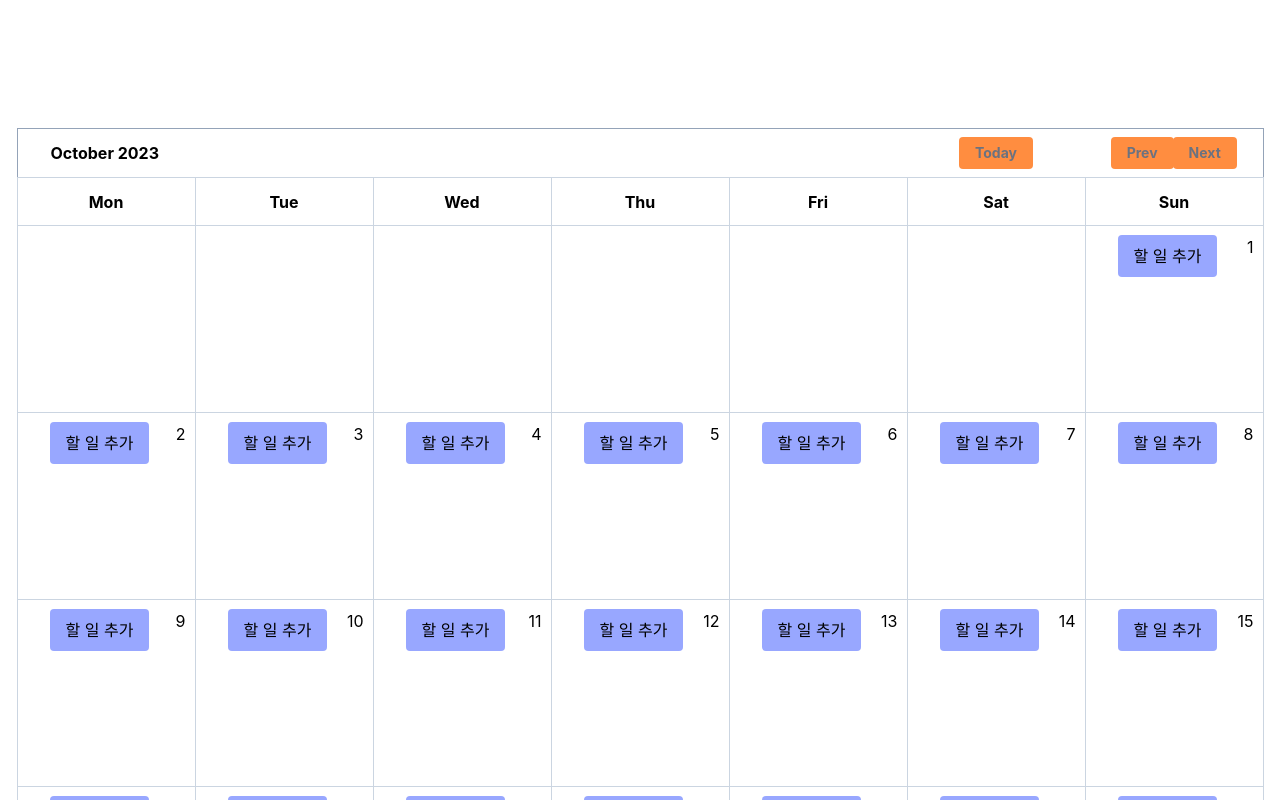
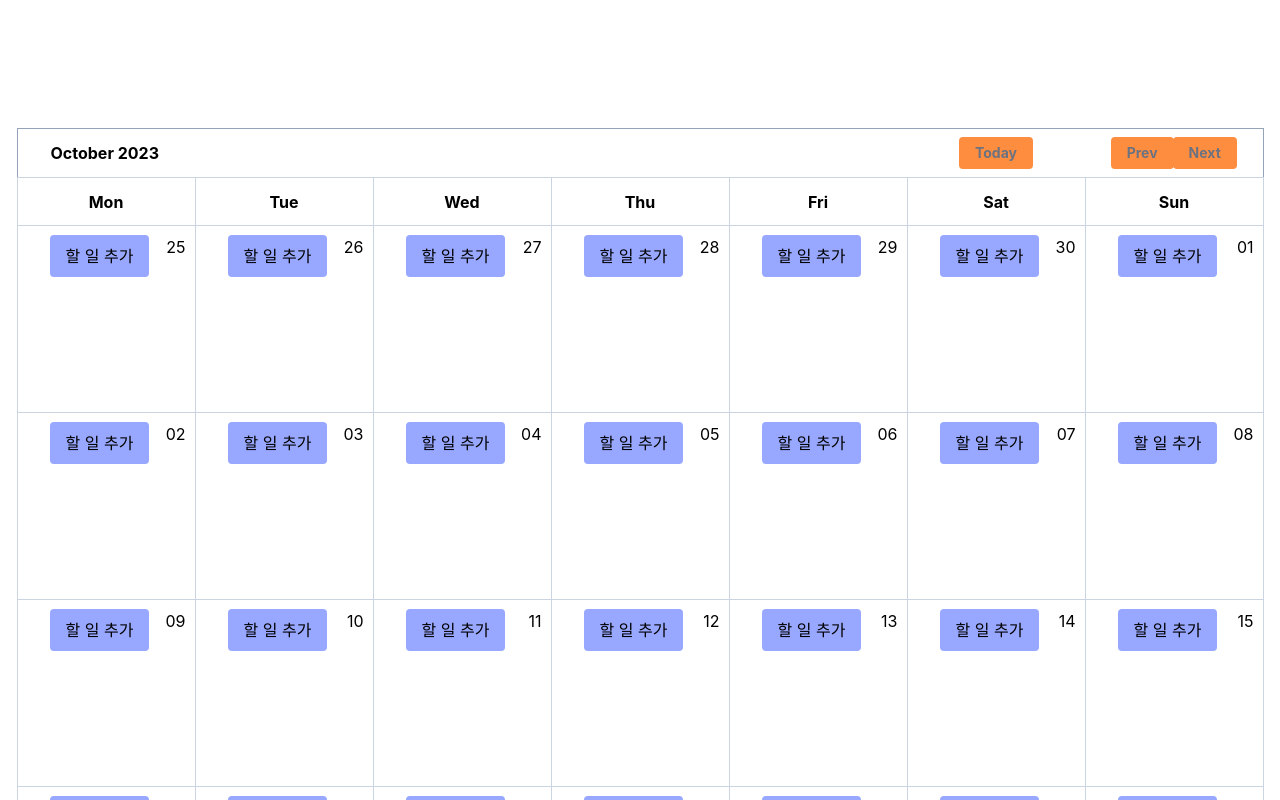
Before and after one commit to sally0314/todo_demo, a React (Create React App) app: page / in a window 1280 px wide. Shown: the top 800 px of the page. Built offline with nearby package versions, Linux system fonts and the light colour scheme.

Commit message:
week3_sangmin, Refactor calendar to be filling previous month and next month date

```diff
--- a/src/components/TodoCalendar.tsx
+++ b/src/components/TodoCalendar.tsx
@@ -58,14 +58,24 @@ const TodoCalendar = () => {
     const dayOf1stForSundayFirst: number = dayjs(workDate.clone().format('YYYY-MM-01')).day()
     const dayOf1stForMondayFirst: number = (dayOf1stForSundayFirst + 6) % 7
 
-    const days: Array<number> = [...Array(dayOf1stForMondayFirst).fill(0)]
-    for (let i: number = 1; i <= daysInMonth; i++) {
-        days.push(i)
+    const dayOfLastForSundayFirst: number = dayjs(workDate.clone().format(`YYYY-MM-${daysInMonth}`)).day()
+    const dayOfLastForMondayFirst: number = (dayOfLastForSundayFirst + 6) % 7
+
+    let previousDays = Array(dayOf1stForMondayFirst).length
+
+    const dayIndexes: Array<number> = [...Array(dayOf1stForMondayFirst)].map(() => 0 - previousDays--)
+    const remains = 6 - dayOfLastForMondayFirst
+    const limits = daysInMonth + remains
+    for (let i: number = 0; i < limits; i++) {
+        dayIndexes.push(i)
     }
-    const chunks: Array<number[]> = Array(Math.ceil(days.length / 7)).fill([])
+
+    const chunks: Array<number[]> = Array(Math.ceil(dayIndexes.length / 7)).fill([])
     for (let i: number = 0; i < chunks.length; i++) {
-        chunks[i] = days.splice(0, 7)
+        chunks[i] = dayIndexes.splice(0, 7)
     }
+
+    const startingDate = dayjs(workDate.clone().format('YYYY-MM-01'));
 
     return (
         <Container className="flex items-center justify-center">
@@ -130,15 +140,17 @@ const TodoCalendar = () => {
                     return (
                         <tr key={`row-${i}`}>
                             {row.map((x: number, j: number) => {
-                                const dateKey = x > 0 ? workDate.format('YYYY-MM-') + `${x}`.padStart(2, '0') : ''
+                                const cellDate = startingDate.clone().add(x, 'days')
+                                const cellDay = cellDate.format('DD')
+                                const dateKey = cellDate.format('YYYY-MM-DD')
                                 return (
                                     <DayCell className="border border-slate-300" key={`col-${j}`}>
                                         <DayWarp>
                                             <Day>
-                                                {x === 0 ? '' : x}
+                                                {cellDay}
                                             </Day>
                                             <TodoList dateKey={dateKey}/>
-                                            {x > 0 && <TodoModalButton dateKey={dateKey}/>}
+                                            {<TodoModalButton dateKey={dateKey}/>}
                                         </DayWarp>
                                         <ModalWarp>
                                             {dateKey !== '' && <TodoModal dateKey={dateKey}/>}
```
